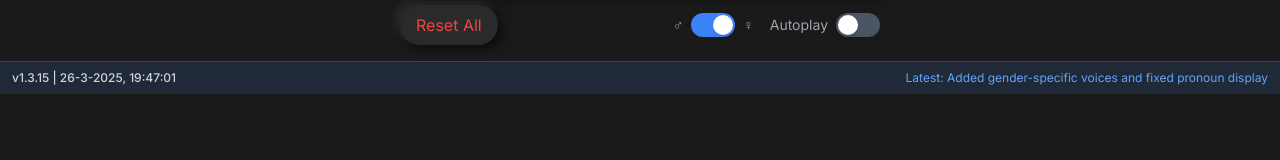
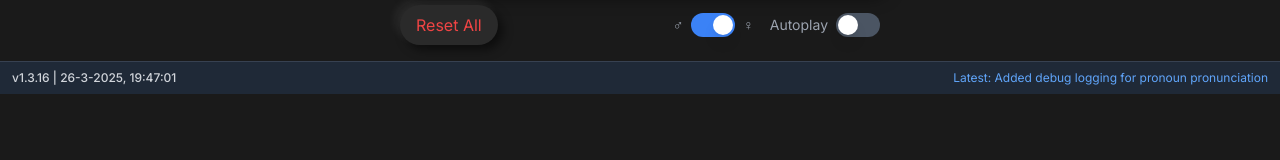
Before and after one commit to MaartenRischen/ThaiFlashcardsApp, a Next.js app: page / in a window 1280 px wide. Shown: the part 455-615 px from the top of the page. Built offline with nearby package versions, Linux system fonts and the light colour scheme.

Commit message:
Correct version number to 1.3.16

```diff
--- a/app/page.tsx
+++ b/app/page.tsx
@@ -112,8 +112,8 @@ interface ExampleSentence {
 // Update version info
 const VERSION_INFO = {
   lastUpdated: new Date().toISOString(),
-  version: "1.3.15",
-  changes: "Added gender-specific voices and fixed pronoun display"
+  version: "1.3.16",
+  changes: "Added debug logging for pronoun pronunciation"
 };
 
 const INITIAL_PHRASES: Phrase[] = [
```
